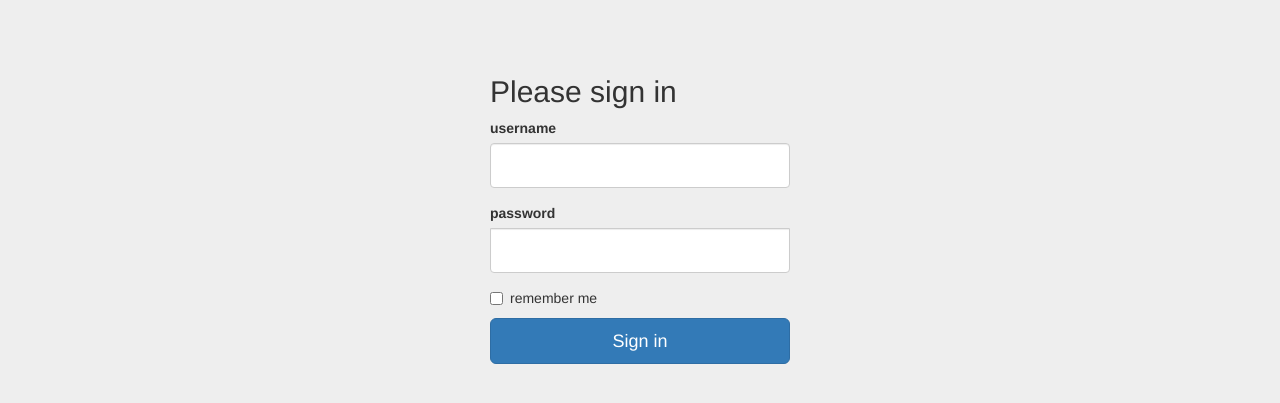
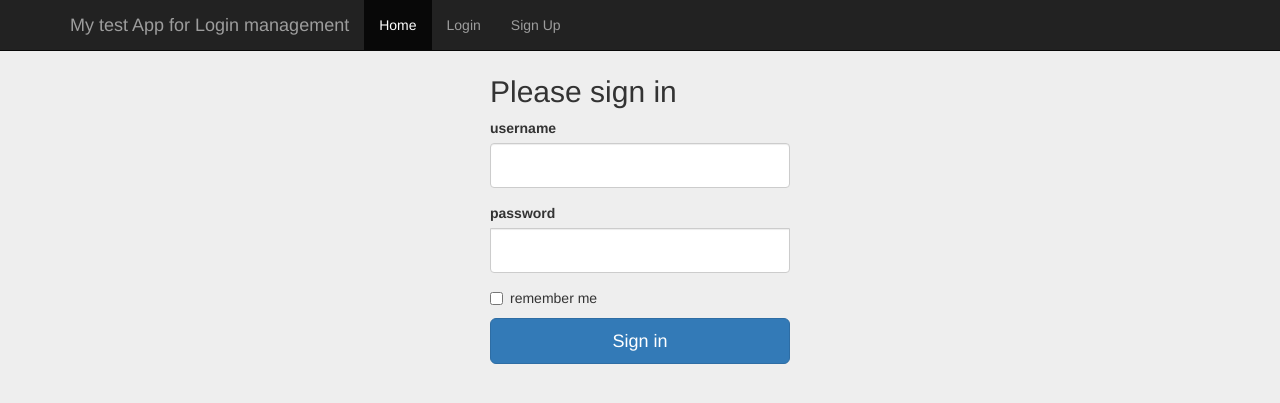
Before and after one commit to mahhdy/building_user_login_system, a Flask app: page /login in a window 1280 px wide. Shown: the top 403 px of the page. Run offline with Flask 2, Linux system fonts and the light colour scheme; some libraries are stand-ins or nearby versions.

Commit message:
I Make it Working

```diff
--- a/start/app.py
+++ b/start/app.py
@@ -1,24 +1,94 @@
-from flask import Flask, render_template
+from flask import Flask, render_template,redirect,url_for
 from flask_bootstrap import Bootstrap
+from flask_wtf import FlaskForm
+from wtforms import StringField,PasswordField,BooleanField
+from wtforms.validators import InputRequired,Email,Length
+from flask_sqlalchemy import SQLAlchemy
+from sqlalchemy import create_engine
+from sqlalchemy.orm import scoped_session, sessionmaker
+from werkzeug.security import generate_password_hash,check_password_hash
+from flask_login import LoginManager, UserMixin, login_user,login_required,logout_user,current_user
 
+# engine = create_engine("sqlite:///C:\\Users\\Mahhdy\\Documents\\GitHub\\building_user_login_system\\start\\database.db")
+# dba = scoped_session(sessionmaker(bind=engine))
 app = Flask(__name__)
+app.config['SECRET_KEY'] = 'VerySecret'
+app.config['SQLALCHEMY_DATABASE_URI'] = 'sqlite:///C:\\Users\\Mahhdy\\Documents\\GitHub\\building_user_login_system\\start\\database.db'
 Bootstrap(app)
+db = SQLAlchemy(app)
+login_manager=LoginManager()
+login_manager.init_app(app)
+login_manager.login_view='login'
+
+class User(db.Model,UserMixin):
+    id = db.Column(db.Integer, primary_key=True)
+    username = db.Column(db.String(15), index=True,unique=True)
+    email = db.Column(db.String(50),unique=True)
+    password = db.Column(db.String(80))
+    def __repr__(self):
+        return '<User: %r>' % self.username
+
+@login_manager.user_loader
+def load_user(user_id):
+    return User.query.get(int(user_id))
+
+
+class LoginForm(FlaskForm):
+    username=StringField('username',validators=[InputRequired(),Length(min=4,max=15)])
+    password=PasswordField('password',validators=[InputRequired(),Length(min=8,max=80)])
+    remember=BooleanField('remember me')
+
+class RegisterForm(FlaskForm):
+    email=StringField('email',validators=[InputRequired(),Email(message="Invalid Email!"),Length(max=50)])
+    username=StringField('username',validators=[InputRequired(),Length(min=4,max=15)])
+    password=PasswordField('password',validators=[InputRequired(),Length(min=8,max=80)])
 
 @app.route('/')
 def index():
     return render_template('index.html')
 
-@app.route('/login')
+@app.route('/login', methods=['GET','POST'])
 def login():
-    return render_template('login.html')
+    form=LoginForm()
+    if form.validate_on_submit():
+        # user0 = dba.execute("select * from user where username=:a",{'a':form.username.data}).fetchone()
+        user = User.query.filter_by(username=form.username.data).first()
+        print(user)
+        if user:
+            if check_password_hash(user.password,form.password.data) :
+                login_user(user,remember=form.remember.data)
+                return redirect(url_for('dashboard'))
+            return render_template('error.html',message='Invalid username or password!')
+        return render_template('error.html',message='username is not found!')
+    return render_template('login.html',form=form)
 
-@app.route('/signup')
+@app.route('/signup', methods=['GET','POST'])
 def signup():
-    return render_template('signup.html')
+    form=RegisterForm()
+    if form.validate_on_submit():
+        hashed_p=generate_password_hash(form.password.data,method='sha256')
+        new_user = User(username=form.username.data,email=form.email.data,password=hashed_p)
+        db.session.add(new_user)
+        db.session.commit()
+        return '<h1> new user '+ form.username.data +' is created.</h1>'
+        # return '<h1>' + ' ' + form.username.data + ", " + form.email.data + ", "+ form.password.data + " is Submitted!</h1>"
+    return render_template('signup.html',form=form)
+@app.route('/test')
+def listusers():
+    userAll = User.query.all()
+    return render_template('dashboard.html',users=userAll,curU=current_user)
 
 @app.route('/dashboard')
+@login_required
 def dashboard():
-    return render_template('dashboard.html')
+    return render_template('dashboard.html',curU=current_user)
+
+@app.route('/logout')
+@login_required
+def out():
+    logout_user()
+    return redirect(url_for('index'))
+
 
 if __name__ == '__main__':
     app.run(debug=True)
--- a/start/templates/index.html
+++ b/start/templates/index.html
@@ -1,7 +1,7 @@
 {% extends "bootstrap/base.html" %}
 
 {% block title %}
-Demo App
+Test App
 {% endblock %}
 
 {% block styles %}
@@ -19,7 +19,7 @@ Demo App
             <span class="icon-bar"></span>
             <span class="icon-bar"></span>
           </button>
-          <a class="navbar-brand" href="#">Project name</a>
+          <a class="navbar-brand" href="#">My test App for Login management</a>
         </div>
         <div id="navbar" class="collapse navbar-collapse">
           <ul class="nav navbar-nav">
--- a/start/templates/login.html
+++ b/start/templates/login.html
@@ -1,7 +1,8 @@
 {% extends "bootstrap/base.html" %}
+{% import "bootstrap/wtf.html" as wtf %}
 
 {% block title %}
-Login
+Login Page!
 {% endblock %}
 
 {% block styles %}
@@ -10,11 +11,35 @@ Login
 {% endblock %}
 
 {% block content %}
+    <nav class="navbar navbar-inverse navbar-fixed-top">
+      <div class="container">
+        <div class="navbar-header">
+          <button type="button" class="navbar-toggle collapsed" data-toggle="collapse" data-target="#navbar" aria-expanded="false" aria-controls="navbar">
+            <span class="sr-only">Toggle navigation</span>
+            <span class="icon-bar"></span>
+            <span class="icon-bar"></span>
+            <span class="icon-bar"></span>
+          </button>
+          <a class="navbar-brand" href="{{ url_for('dashboard') }}">My test App for Login management</a>
+        </div>
+        <div id="navbar" class="collapse navbar-collapse">
+          <ul class="nav navbar-nav">
+            <li class="active"><a href="#">Home</a></li>
+            <li><a href="{{ url_for('login') }}">Login</a></li>
+            <li><a href="{{ url_for('signup') }}">Sign Up</a></li>
+          </ul>
+        </div><!--/.nav-collapse -->
+      </div>
+    </nav>
     <div class="container">
 
-      <form class="form-signin">
+      <form class="form-signin" method="POST" action="/login">
         <h2 class="form-signin-heading">Please sign in</h2>
-        <label for="inputUsername" class="sr-only">Username</label>
+        {{ form.hidden_tag() }}
+        {{ wtf.form_field(form.username) }}
+        {{ wtf.form_field(form.password) }}
+        {{ wtf.form_field(form.remember) }}
+        <!-- <label for="inputUsername" class="sr-only">Username</label>
         <input type="text" id="inputUsername" class="form-control" placeholder="Username" required autofocus>
         <label for="inputPassword" class="sr-only">Password</label>
         <input type="password" id="inputPassword" class="form-control" placeholder="Password" required>
@@ -22,8 +47,8 @@ Login
           <label>
             <input type="checkbox" value="remember-me"> Remember me
           </label>
-        </div>
-        <button class="btn btn-lg btn-primary btn-block" type="submit">Sign in</button>
+        </div> -->
+        <button class="btn btn-lg btn-dark btn-primary btn-block" type="submit">Sign in</button>
       </form>
 
     </div> <!-- /container -->
```
Also changed, not shown: start/templates/dashboard.html (+8 -4 lines), start/templates/error.html (added, +40 -0 lines), start/templates/signup.html (+30 -4 lines), finish/database.db (added), start/database.db (added), 1 other file.
